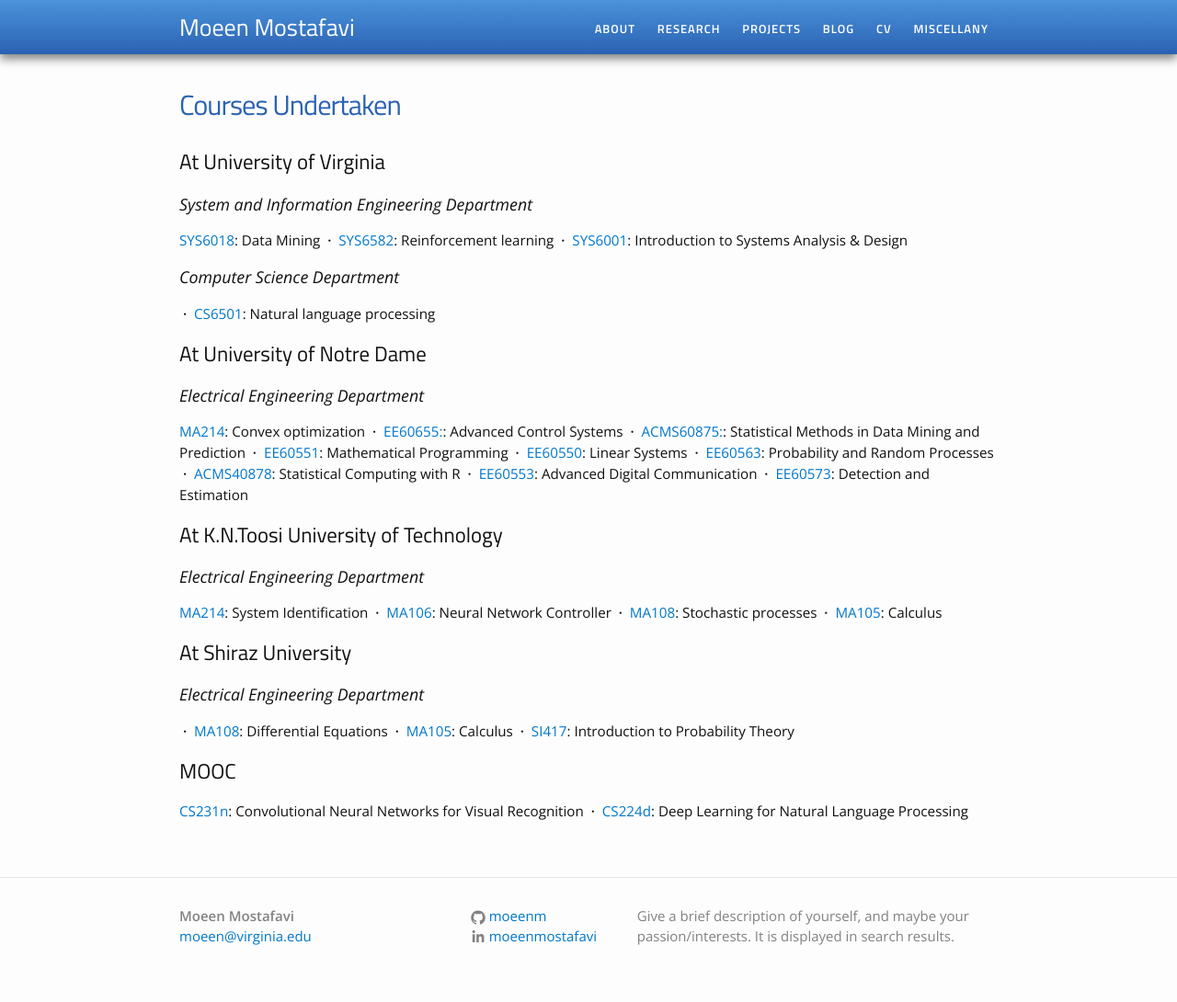
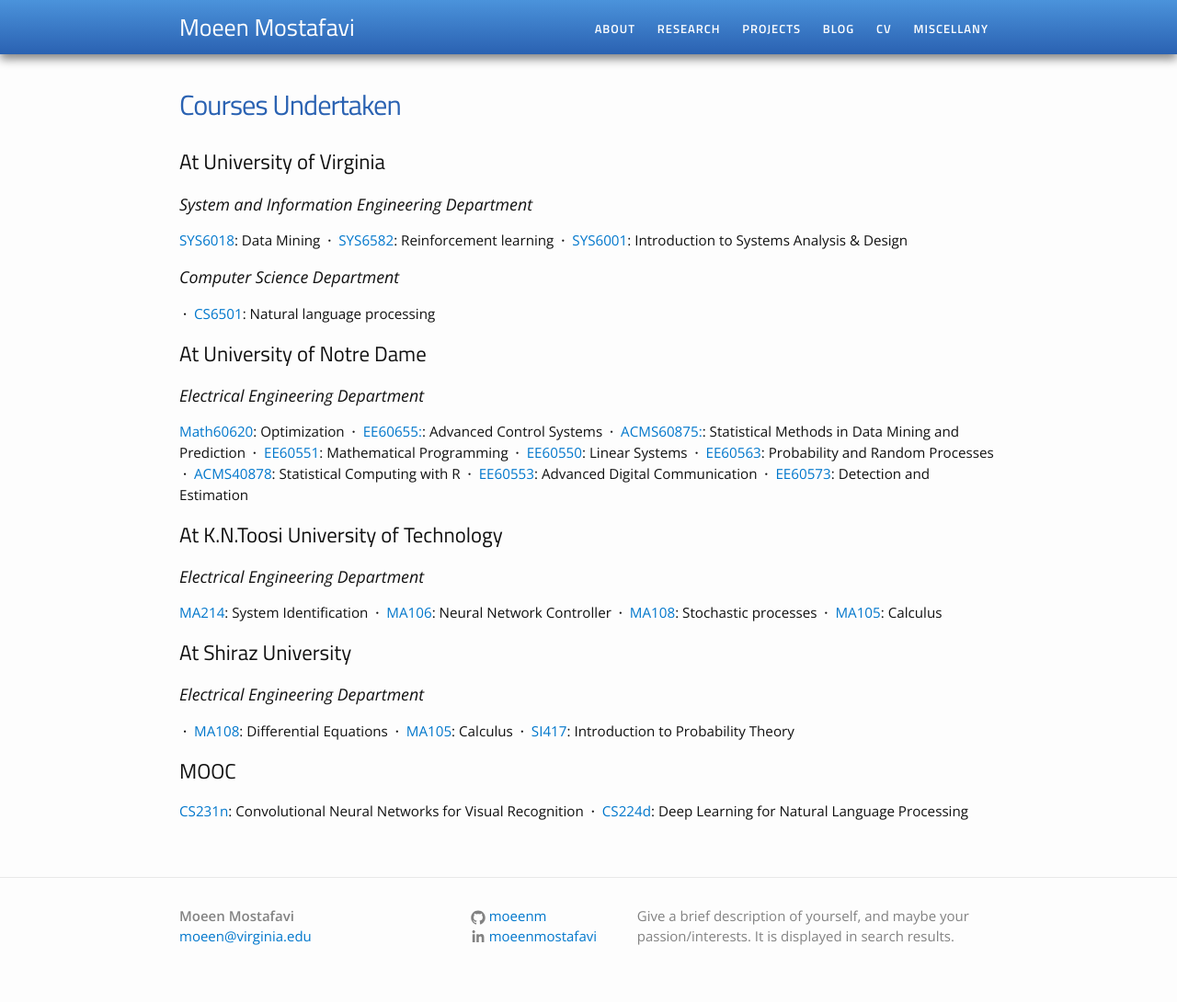
Before and after one commit to moeenm/moeenm.github.io, a Jekyll site: the page built from miscellany/courses.md, in a window 1280 px wide. Shown: the whole page at 92% size. Built offline with Jekyll 4.4.1, drawn with Linux system fonts in a browser that asks for light colours.

Commit message:
Update courses.md

```diff
--- a/miscellany/courses.md
+++ b/miscellany/courses.md
@@ -18,7 +18,7 @@
 
 <h2>At University of Notre Dame </h2>
 <h3>Electrical Engineering Department </h3>
-<a href="">MA214</a>: Convex optimization
+<a href="">Math60620</a>: Optimization
 <b>&nbsp;&middot;&nbsp;</b> <a href="">EE60655:</a>: Advanced Control Systems
 <b>&nbsp;&middot;&nbsp;</b> <a href="">ACMS60875:</a>: Statistical Methods in Data Mining and Prediction
 <b>&nbsp;&middot;&nbsp;</b> <a href="">EE60551</a>: Mathematical Programming
```
